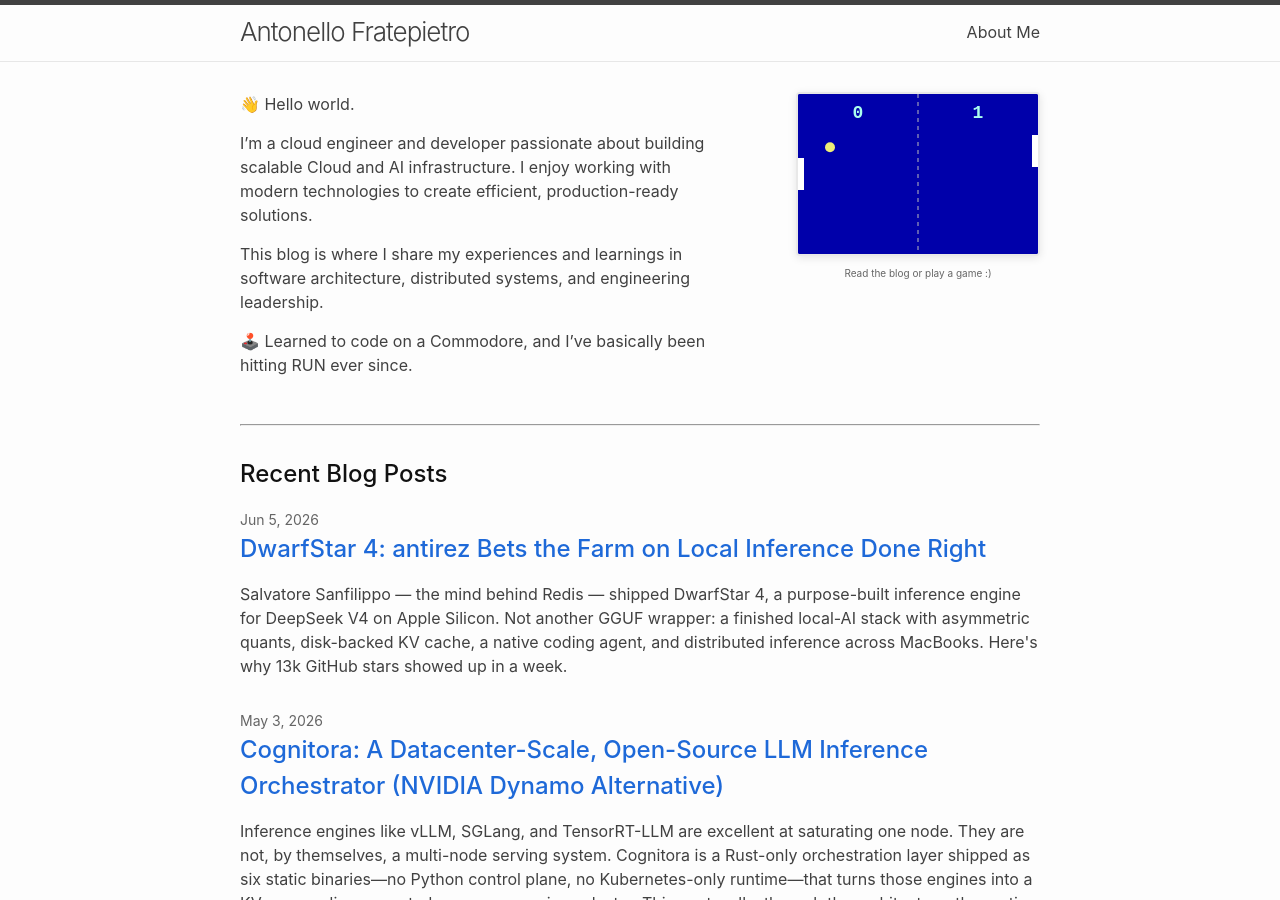
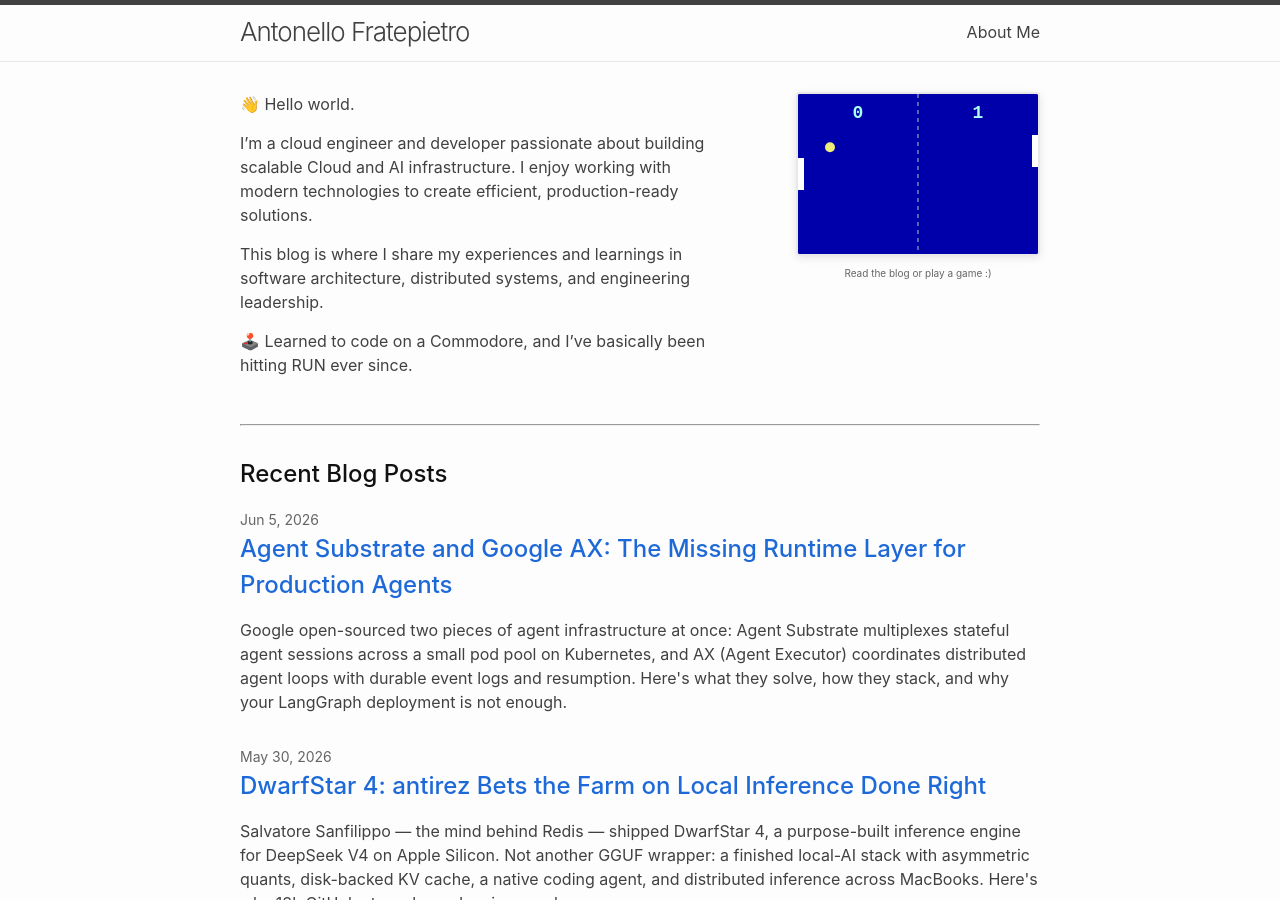
Before and after one commit to antonellof/antonellof.github.io, a Jekyll site: the page built from index.md, in a window 1280 px wide and 900 px high. Built offline with Jekyll 4.4.1, drawn with Linux system fonts in a browser that asks for light colours; nearby versions of some CDN libraries; part of the change alters nothing that is shown.

Commit message:
Add Agent Substrate and Google AX post; backdate DS4 article.
Cover the distributed agent runtime stack from Google open source and move the DwarfStar post to May 30.

Co-authored-by: Cursor <cursoragent@cursor.com>

````diff
--- a/_posts/2026-06-05-dwarfstar-4-local-inference-antirez.md
+++ b/_posts/2026-05-30-dwarfstar-4-local-inference-antirez.md
@@ -1,7 +1,7 @@
 ---
 layout: post
 title: "DwarfStar 4: antirez Bets the Farm on Local Inference Done Right"
-date: 2026-06-05
+date: 2026-05-30
 categories: [Deep Dive]
 tags: [DwarfStar, DS4, Local Inference, DeepSeek, antirez, Metal, LLM, MoE, Distributed Inference]
 excerpt: "Salvatore Sanfilippo — the mind behind Redis — shipped DwarfStar 4, a purpose-built inference engine for DeepSeek V4 on Apple Silicon. Not another GGUF wrapper: a finished local-AI stack with asymmetric quants, disk-backed KV cache, a native coding agent, and distributed inference across MacBooks. Here's why 13k GitHub stars showed up in a week."
--- /dev/null
+++ b/_posts/2026-06-05-agent-substrate-google-ax-distributed-runtime.md
@@ -0,0 +1,301 @@
+---
+layout: post
+title: "Agent Substrate and Google AX: The Missing Runtime Layer for Production Agents"
+date: 2026-06-05
+categories: [Architecture]
+tags: [Agent Substrate, AX, Agent Executor, Kubernetes, gVisor, Agentic AI, MCP, Distributed Systems]
+excerpt: "Google open-sourced two pieces of agent infrastructure at once: Agent Substrate multiplexes stateful agent sessions across a small pod pool on Kubernetes, and AX (Agent Executor) coordinates distributed agent loops with durable event logs and resumption. Here's what they solve, how they stack, and why your LangGraph deployment is not enough."
+render_with_liquid: false
+---
+
+Your agent demo works. Your agent in production does not.
+
+The demo runs on a laptop with one process, one terminal, one SQLite file for memory. Production has three tenants, seventeen concurrent sessions, a pod that OOM-killed during a 40-minute research task, and a user who refreshed the browser and lost the entire conversation because nothing was durable.
+
+We have excellent **agent frameworks** — [LangGraph](https://www.langchain.com/langgraph), [ADK](https://google.github.io/adk-docs/), [AutoGen](https://microsoft.github.io/autogen/), [CrewAI](https://www.crewai.com/). We have **models** getting smarter every quarter. What we conspicuously lack is a **runtime**: the layer that makes long-running, stateful, distributed agents behave like software instead of haunted scripts.
+
+In May 2026, Google dropped two open-source projects aimed squarely at that gap:
+
+- [**Agent Substrate**](https://github.com/agent-substrate/substrate) — a Kubernetes-native compute layer that multiplexes thousands of stateful "actors" onto a small pool of worker pods
+- [**AX (Agent Executor)**](https://github.com/google/ax) — a distributed agent runtime with durable event logs, resumption, auditing, and trajectory forking
+
+They are designed to work together. Substrate answers *"where does the agent process live?"* AX answers *"how does the agentic loop coordinate, recover, and get audited?"*
+
+Both are in **very early development**. Both say so loudly. That honesty is refreshing — and the architecture is worth understanding now, before the APIs freeze.
+
+## The production problem nobody tweets about
+
+Agents are not web servers. A web server handles thousands of short requests and stays warm. An agent handles one long request, goes idle waiting for human approval, wakes up, calls three tools, forks a sub-agent, blocks on an MCP server, and dies mid-thought because the node ran out of memory.
+
+Traditional Kubernetes is optimized for **thousands of long-running services**. Agent workloads look like **millions of sub-second activations** with long idle tails. Mapping one agent session to one Pod is economically absurd and operationally fragile. Mapping one agent session to one process on your laptop does not survive a deploy.
+
+What you need:
+
+1. **Suspend and resume** process state (RAM + filesystem) in milliseconds, not "restart and replay the prompt"
+2. **Multiplex** idle agents onto shared hardware without them stepping on each other
+3. **Durable execution logs** so disconnects, crashes, and human-in-the-loop pauses do not destroy progress
+4. **Isolation** when agents run arbitrary code (bash, generated Python, MCP tools)
+5. **Auditability** — who called what tool, when, with what policy?
+
+Frameworks solve reasoning. Runtimes solve *reliability at scale*. Google is betting the industry needs the second thing open-sourced.
+
+## Agent Substrate: actors on a pod budget
+
+[Agent Substrate](https://github.com/agent-substrate/substrate) is **not** an SDK for building agents. It is infrastructure for **running** them — a control plane on top of Kubernetes that maps many **actors** (agent sessions, sandboxes, MCP servers) onto fewer **workers** (Pods).
+
+The core insight: agent-like workloads are **idle most of the time**. A coding agent stares at the screen while you read its diff. A research agent waits on an API. A human-in-the-loop flow waits on you. Substrate exploits that idle time with aggressive **oversubscription**.
+
+The [demo video](https://www.youtube.com/watch?v=ZEzkCFJkzjY) is the pitch in 90 seconds: **~250 stateful actor sessions** juggling across **8 physical pods**. Sub-second suspend/resume. Full RAM and filesystem snapshots via [gVisor](https://gvisor.dev/) checkpoint/restore. The team calls it "instant session teleport" — less marketing than accurate.
+
+### How it works (simplified)
+
+```
+                    ┌─────────────────────────────────┐
+  HTTP / gRPC       │         atenet-router           │
+  requests    ───►  │   (DNS + Envoy routing)         │
+                    └──────────────┬──────────────────┘
+                                   │
+                    ┌──────────────▼──────────────────┐
+                    │         ate-apiserver           │
+                    │   (actor lifecycle, scheduling) │
+                    └──────────────┬──────────────────┘
+                                   │
+         ┌─────────────────────────┼─────────────────────────┐
+         │                         │                         │
+    ┌────▼────┐              ┌─────▼─────┐             ┌─────▼─────┐
+    │ Worker  │              │  Worker   │             │  Worker   │
+    │  Pod A  │              │  Pod B    │             │  Pod C    │
+    │         │              │           │             │           │
+    │ actor 1 │◄─suspend──►  │ actor 47  │             │ actor 12  │
+    │ actor 7 │   resume     │ actor 89  │             │           │
+    └─────────┘              └───────────┘             └───────────┘
+```
+
+Kubernetes still provisions nodes, autoscaling, and networking. Substrate takes the **Kubernetes control plane out of the hot path** for actor scheduling — lower latency for wake/sleep cycles that happen constantly in agent workloads.
+
+Key components from the [repo tour](https://github.com/agent-substrate/substrate):
+
+| Component | Role |
+|-----------|------|
+| `ate-apiserver` | gRPC control plane — create, destroy, suspend, resume actors |
+| `atelet` | Node DaemonSet — snapshotting, state transfer, worker supervision |
+| `atecontroller` | Reconciles `WorkerPool` and `ActorTemplate` CRDs |
+| `atenet` | DNS, Envoy routing, proxy sidecars |
+| `ateom-gvisor` | In-pod helper for `runsc` checkpoint/restore |
+| `kubectl-ate` | CLI — `kubectl ate create actor ...` |
+
+### Framework-agnostic by design
+
+Because Substrate manages **OCI containers at the kernel level** (gVisor sandboxing), it does not care what framework built the agent:
+
+- **ADK** — session identity and persistent working memory
+- **LangChain** — long-running stateful agents with sandboxed tool calls
+- **Claude Code / Codex** — multiplexed coding environments with preserved terminal state
+- **MCP servers** — durable, sandboxed tool actors
+
+The [Counter Demo](https://github.com/agent-substrate/substrate/tree/main/demos/counter) proves state survives suspend cycles. The [Sandbox Demo (Antigravity)](https://github.com/agent-substrate/substrate/tree/main/demos/sandbox) runs arbitrary shell in Alpine with filesystem persistence. The [Claude Code Multiplex](https://github.com/agent-substrate/substrate/tree/main/demos/claude-code-multiplex) demo is exactly what it sounds like — many coding agents, few machines.
+
+### Quickstart on kind
+
+Local development is one script chain away:
+
+```bash
+git clone https://github.com/agent-substrate/substrate.git
+cd substrate
+
+hack/create-kind-cluster.sh
+hack/install-ate-kind.sh --deploy-ate-system
+hack/install-ate-kind.sh --deploy-demo-counter
+
+go install ./cmd/kubectl-ate
+kubectl ate create actor my-counter-1 --template ate-demo-counter/counter
+
+kubectl port-forward -n ate-system svc/atenet-router 8000:80
+```
+
+Then increment the counter (note the Host header — actors are routed by name):
+
+```bash
+curl -X POST \
+  -H "Host: my-counter-1.actors.resources.substrate.ate.dev" \
+  -i http://localhost:8000/
+```
+
+Suspend the actor, resume it on another worker, counter state intact. That is the whole value proposition in one curl.
+
+**Caveats:** Substrate is **not** an officially supported Google product. APIs **will** change. Production use today is for the brave. Join the [ate-dev Google Group](https://groups.google.com/g/ate-dev) or CNCF Slack `#substrate-users` if you want to follow along.
+
+## Google AX: the agentic loop with a flight recorder
+
+If Substrate is *where* agents run, [**AX (Agent Executor)**](https://github.com/google/ax) is *how* agentic execution is coordinated, logged, and resumed.
+
+Announced in Google's [May 2026 blog post](https://cloud.google.com/blog/products/ai-machine-learning/agent-executor-googles-distributed-agent-runtime), AX is a **distributed agent runtime** with:
+
+- **Single-writer controller** — one source of truth for execution state
+- **Durable event log** — SQLite-backed by default; replay on recovery
+- **Resumable streams** — clients reconnect with `--last-seq` and catch up
+- **Trajectory forking** — branch execution at any checkpoint without losing history
+- **Isolated actors** — agents, tools, skills, and sandboxes as separate processes
+
+```
+  Client
+    │
+    │  resumable stream
+    ▼
+  Router ──► AX Controller ──┬──► Remote Agent (isolated actor)
+              (event log,     ├──► Tool / MCP server (isolated actor)
+               registry)      └──► Environment / skills (isolated actor)
+```
+
+AX is explicitly **not**:
+
+- A managed service (self-hosted only)
+- An agent framework (bring LangGraph, ADK, whatever)
+- A coding harness (Antigravity integration is on the roadmap, not the product)
+- Model-specific (Gemini agent included, not required)
+
+That discipline matters. The industry keeps conflating "agent product" with "agent runtime." Google is drawing the line.
+
+### The CLI experience
+
+Install and run:
+
+```bash
+go install github.com/google/ax/cmd/ax@latest
+
+# Local execution with built-in planner + bash tool
+ax exec --input "List files in this directory"
+
+# Long-running server mode
+ax serve   # listens on :8494 by default
+
+# Resume after disconnect — replay from sequence 12
+ax exec \
+  --conversation d85a4b4e-c53b-4c84-b879-f10d905bce40 \
+  --last-seq 12 \
+  --resume
+
+# Fork a conversation at a checkpoint — branch without destroying source
+ax fork \
+  --src-conversation 38460323-9a78-41cb-8991-022b0ff2c19c \
+  --dest-conversation e5e26e38-53a2-4f22-b1cb-ae867357df83 \
+  --src-seq 12
+
+# Visualize execution in a local web UI
+ax trace --conversation 1a6e0b29-87c2-4af0-81ac-0c73bf8fa293
+```
+
+The `ax trace` command alone tells you who this is for — engineers who have stared at corrupted agent state at 2am and wanted a **flight recorder**, not another chat UI.
+
+Configuration lives in `ax.yaml`:
+
+```yaml
+server:
+  address: ":8494"
+
+eventlog:
+  sqlite:
+    filename: "eventlog/log.sqlite"
+
+planner:
+  gemini:
+    model: "gemini-3.5-flash"
+    timeout: "60s"
+    skills_dir: "./examples/skills"
+
+registry:
+  remote_agents:
+    - id: "medical-deep-researcher"
+      name: "Medical Deep Researcher"
+      description: "Deep medical research via pubmed and clinicaltrials.gov"
+      address: "localhost:50051"
+```
+
+Remote agents implement `AgentService` gRPC ([`proto/ax.proto`](https://github.com/google/ax/blob/main/proto/ax.proto)). ADK agents, [A2A protocol](https://github.com/a2aproject/A2A) bridges, and experimental Colab agents ship as examples. The bash tool requires **explicit user approval** before running — a small detail that signals production thinking.
+
+### What resumption actually means
+
+Three different "resume" problems get conflated in agent systems:
+
+| Problem | AX mechanism | Substrate mechanism |
+|---------|--------------|-------------------|
+| Client disconnected mid-stream | `--last-seq` event replay | (transparent to client) |
+| Agent crashed mid-task | Event log + `--resume` on controller | Actor snapshot restore via gVisor |
+| User wants to branch exploration | `ax fork` from checkpoint | New actor from template |
+
+Substrate handles **compute state** (process memory, filesystem). AX handles **execution semantics** (which agent spoke, which tool fired, what was the plan). You want both for agents that run longer than a coffee break.
+
+The [AX demo on Substrate](https://www.youtube.com/watch?v=L5Iw1IrZ6Nc) shows the combined stack — AX coordinating distributed actors that Substrate suspends and multiplexes underneath.
+
+## How the stack fits together
+
+Think of three layers:
+
+```
+┌─────────────────────────────────────────────────────────┐
+│  Application: your agents, tools, skills, MCP servers │
+├─────────────────────────────────────────────────────────┤
+│  AX: execution coordination, event log, resumption,     │
+│      auditing, trajectory fork, policy gates            │
+├─────────────────────────────────────────────────────────┤
+│  Agent Substrate: actor lifecycle, suspend/resume,        │
+│      gVisor isolation, routing, 30x oversubscription    │
+├─────────────────────────────────────────────────────────┤
+│  Kubernetes: nodes, networking, autoscaling, storage    │
+└─────────────────────────────────────────────────────────┘
+```
+
+This is a different layer than **inference orchestration** (routing tokens to GPUs — projects like [Cognitora](https://github.com/antonellof/cognitora-inference) live there) or **local inference** (running models on a MacBook — [DwarfStar 4](https://github.com/antirez/ds4) lives there). Substrate + AX sit between your framework and your cluster, answering operational questions frameworks were never meant to solve.
+
+Google's [GKE integration blog](https://cloud.google.com/blog/products/containers-kubernetes/bringing-you-agent-sandbox-on-gke-and-agent-substrate) frames the same story from the Kubernetes side: Agent Sandbox on GKE plus Substrate as the agent-first compute abstraction.
+
+## Why now?
+
+A few forces converged:
+
+1. **Agents got long.** Multi-hour research, coding sessions, and HITL workflows are normal now — not edge cases.
+2. **Agents got distributed.** Tools, sub-agents, and MCP servers want isolation. Monolithic agent processes are a security and reliability nightmare.
+3. **Kubernetes hit limits.** Scheduling a new Pod per agent session does not scale to millions of activations. The control plane becomes the bottleneck.
+4. **Enterprises want sovereignty.** Managed agents are convenient; proprietary workflows need self-hosted runtimes with audit trails. AX is Google's nod to "own your stack."
+
+The GitHub numbers tell the story: [AX at ~1.6k stars](https://github.com/google/ax), [Substrate at ~480 stars](https://github.com/agent-substrate/substrate) — modest by viral standards, but these are infrastructure repos, not demo apps. The interesting metric is who is watching: platform teams, not hobbyists.
+
+## Honest limitations (read this before you migrate)
+
+Both projects ship with flashing warning signs:
+
+**Agent Substrate:**
+- VERY early development — APIs guaranteed to change
+- Not officially supported by Google
+- gVisor snapshot path is complex; distributed state recovery has edge cases
+- PRs may not merge unless aligned with core roadmap
+
+**AX:**
+- Active early development — **PRs temporarily paused**
+- Resumable streaming protocols **will break** before stable release
+- Self-hosted only — you operate it
+- Reach out to `ax-dev@google.com` for collaboration, not drive-by PRs
+
+If you need something that works next Monday, keep your agents on plain Kubernetes Jobs and a Postgres session table. If you are designing infrastructure for the next three years of agent deployments, these repos are the most serious open-source attempt at a dedicated runtime I have seen from a major cloud vendor.
+
+## Where this leaves builders
+
+The agent stack is finally separating into layers the way web development did decades ago:
+
+| Layer | Examples | Question it answers |
+|-------|----------|-------------------|
+| Model | Gemini, Claude, DeepSeek, local DS4 | What generates tokens? |
+| Framework | LangGraph, ADK, CrewAI | How is agent logic structured? |
+| Runtime | **AX** | How is execution durable and auditable? |
+| Compute | **Agent Substrate** | Where do processes live at scale? |
+| Cluster | Kubernetes, GKE | How is hardware managed? |
+
+Most teams have the top two rows. Almost nobody has the middle two. That is why agents feel magical in demos and exhausting in production.
+
+My suggestion: run the Substrate counter demo on `kind` this weekend. Install `ax`, execute something trivial, disconnect your terminal, `--resume` with `--last-seq`, then `ax trace` the result. It takes an hour. You will know immediately whether this architecture matches problems you actually have.
+
+The frameworks are not going anywhere. The runtime layer is just finally showing up.
+
+---
+
+*Agent Substrate: [github.com/agent-substrate/substrate](https://github.com/agent-substrate/substrate). AX: [github.com/google/ax](https://github.com/google/ax) and [agentexecutor.io](https://agentexecutor.io). Announcement: [Agent Executor blog post](https://cloud.google.com/blog/products/ai-machine-learning/agent-executor-googles-distributed-agent-runtime) (May 20, 2026).*
````
